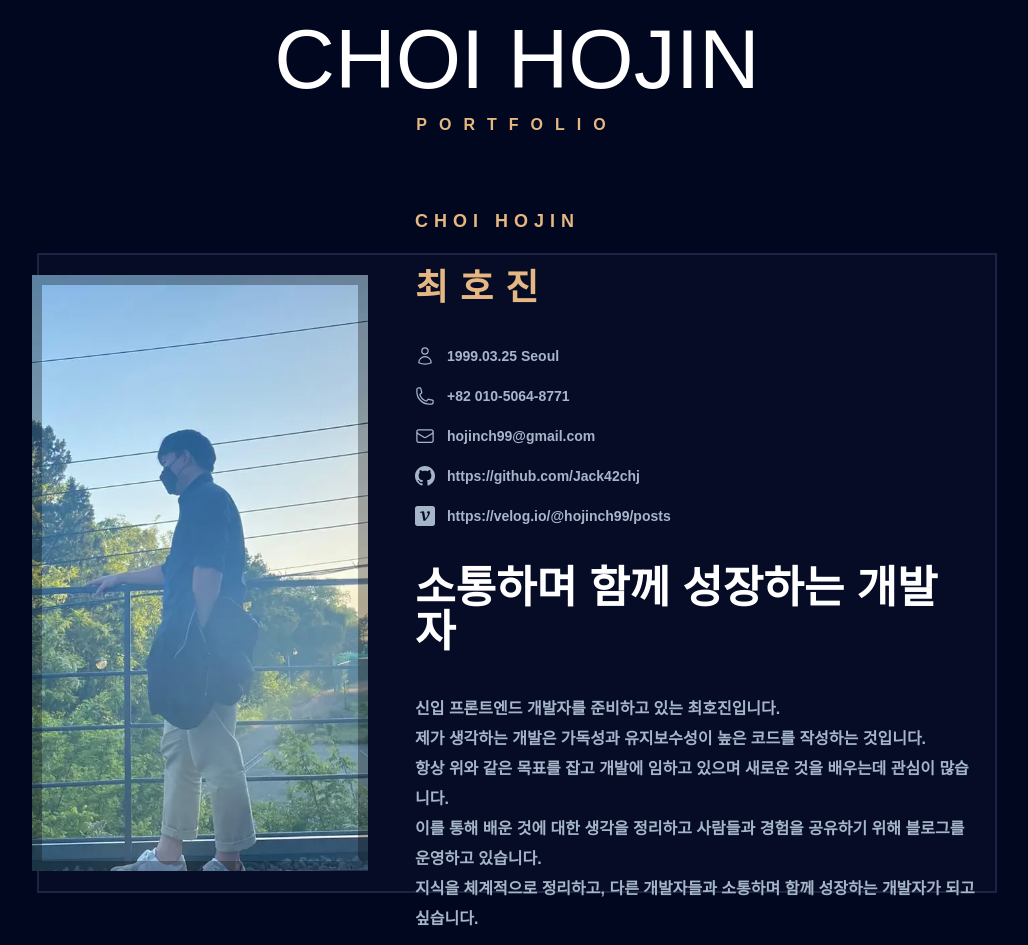
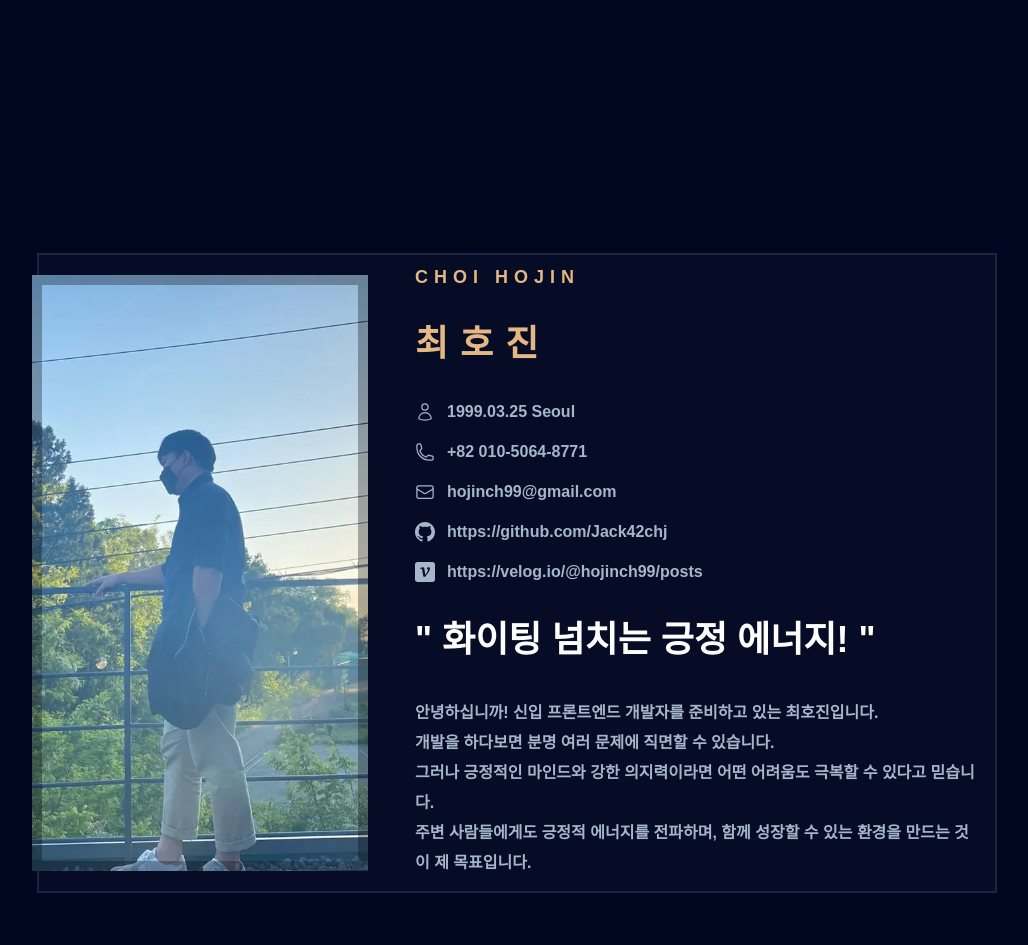
Before and after one commit to Jack42chj/react-pf, a React (Vite) app: page / in a window 1280 px wide. Shown: the part 627-1572 px from the top of the page, without its empty margins (123-1151 px from the left). Built offline with nearby package versions, Linux system fonts and the light colour scheme; no server answers.

Commit message:
Design Change

```diff
--- a/src/components/ProjectBox.tsx
+++ b/src/components/ProjectBox.tsx
@@ -56,6 +56,16 @@ const Triangle = styled.div`
     transition: opacity 1s;
 `;
 
+const Circle = styled.div`
+    position: absolute;
+    top: 63%;
+    transition: opacity 1s;
+    width: 6px;
+    height: 6px;
+    border-radius: 100%;
+    background-color: #8798d4;
+`;
+
 const Wrapper = styled.div`
     cursor: pointer;
     position: relative;
@@ -82,7 +92,7 @@ const Wrapper = styled.div`
             transition: 1s;
         }
     }
-    &:hover ${Logo}, &:hover ${Triangle} {
+    &:hover ${Logo}, &:hover ${Triangle}, &:hover ${Circle} {
         opacity: 0;
     }
     &:hover ${Picture} {
@@ -102,6 +112,7 @@ const ProjectBox: React.FC<{ name: string; num: number }> = ({ name, num }) => {
                     height="24px"
                 />
             </Triangle>
+            <Circle />
             <Logo $link={name.toLowerCase()} />
             <Picture $link={name.toLowerCase()} />
             <Item className="project">{name}</Item>
--- a/src/components/ProjectContent.tsx
+++ b/src/components/ProjectContent.tsx
@@ -11,6 +11,7 @@ interface ListProps {
     v_link: string;
     web_link: string;
     img: string;
+    colour: string;
 }
 
 const Image = styled.div<{ $link: string }>`
@@ -42,15 +43,17 @@ const DescWrapper = styled.div`
     }
 `;
 
+const Title = styled.div<{ $color: string }>`
+    font-weight: bold;
+    font-size: 36px;
+    letter-spacing: 8px;
+    color: ${(props) => props.$color};
+    @media (max-width: 1025px) {
+        font-size: 24px;
+    }
+`;
+
 const Text = styled.div`
-    &.title {
-        font-weight: bold;
-        font-size: 36px;
-        letter-spacing: 8px;
-        @media (max-width: 1025px) {
-            font-size: 24px;
-        }
-    }
     &.subtitle {
         font-size: 24px;
         font-weight: bold;
@@ -59,7 +62,7 @@ const Text = styled.div`
         }
     }
     &.spec {
-        font-size: 14px;
+        font-size: 16px;
         font-weight: bold;
     }
     &.desc {
@@ -117,7 +120,7 @@ const ProjectContent: React.FC<{ list: ListProps; title: string }> = ({
         <>
             <Image $link={list.img} />
             <DescWrapper>
-                <Text className="title">{title}</Text>
+                <Title $color={list.colour}>{title}</Title>
                 <Text className="spec">{list.desc}</Text>
                 <Text className="desc">{list.date}</Text>
                 <Text className="desc">{list.role}</Text>
--- a/src/components/Swiper.tsx
+++ b/src/components/Swiper.tsx
@@ -10,7 +10,24 @@ import styled from "styled-components";
 const CustomSwiper = styled(Swiper)`
     .swiper-button-next,
     .swiper-button-prev {
-        display: none;
+        display: flex;
+        color: #fff;
+        top: 25%;
+        opacity: 1;
+        height: 50px;
+        width: 50px;
+        border-radius: 50px;
+    }
+    .swiper-button-prev {
+        left: 0px;
+    }
+    .swiper-button-next {
+        right: 0px;
+    }
+    .swiper-button-prev:after,
+    .swiper-button-next:after {
+        font-size: 1.1rem !important;
+        font-weight: 600 !important;
     }
     .swiper-pagination {
         bottom: 25%;
--- a/src/pages/About.tsx
+++ b/src/pages/About.tsx
@@ -83,7 +83,7 @@ const Text = styled.div`
     }
     &.title {
         color: #fff;
-        font-size: 44px;
+        font-size: 36px;
         @media (max-width: 1025px) {
             font-size: 24px;
         }
@@ -99,10 +99,13 @@ const Text = styled.div`
     &.info {
         font-weight: bold;
         color: #a6b6c9;
-        font-size: 14px;
+        font-size: 16px;
         display: flex;
         align-items: center;
         gap: 12px;
+        @media (max-width: 1025px) {
+            font-size: 14px;
+        }
     }
 `;
 
@@ -170,21 +173,20 @@ const About = () => {
                             https://velog.io/@hojinch99/posts
                         </Text>
                     </InfoWrapper>
-                    <Text className="title">소통하며 함께 성장하는 개발자</Text>
+                    <Text className="title">
+                        " 화이팅 넘치는 긍정 에너지! "
+                    </Text>
                     <Text className="desc">
-                        신입 프론트엔드 개발자를 준비하고 있는 최호진입니다.
+                        안녕하십니까! 신입 프론트엔드 개발자를 준비하고 있는
+                        최호진입니다.
                         <br />
-                        제가 생각하는 개발은 가독성과 유지보수성이 높은 코드를
-                        작성하는 것입니다.
+                        개발을 하다보면 분명 여러 문제에 직면할 수 있습니다.
                         <br />
-                        항상 위와 같은 목표를 잡고 개발에 임하고 있으며 새로운
-                        것을 배우는데 관심이 많습니다.
+                        그러나 긍정적인 마인드와 강한 의지력이라면 어떤 어려움도
+                        극복할 수 있다고 믿습니다.
                         <br />
-                        이를 통해 배운 것에 대한 생각을 정리하고 사람들과 경험을
-                        공유하기 위해 블로그를 운영하고 있습니다.
-                        <br />
-                        지식을 체계적으로 정리하고, 다른 개발자들과 소통하며
-                        함께 성장하는 개발자가 되고싶습니다.
+                        주변 사람들에게도 긍정적 에너지를 전파하며, 함께 성장할
+                        수 있는 환경을 만드는 것이 제 목표입니다.
                     </Text>
                 </DescWrapper>
             </Container>
--- a/src/pages/Home.tsx
+++ b/src/pages/Home.tsx
@@ -17,9 +17,9 @@ const TextWrapper = styled.div`
     justify-content: center;
     align-items: center;
     left: 50%;
-    transform: translateX(-50%);
+    transform: translate(-50%, -50%);
     width: 100%;
-    bottom: 5%;
+    top: 50%;
     gap: 16px;
 `;
 
@@ -28,7 +28,7 @@ const Text = styled.div`
     &.job {
         line-height: 18px;
         color: #ffffff;
-        font-size: 18px;
+        font-size: 24px;
         letter-spacing: 16px;
         font-weight: bold;
         @media (max-width: 1025px) {
@@ -37,14 +37,14 @@ const Text = styled.div`
     }
     &.name {
         color: #ffffff;
-        font-size: 84px;
+        font-size: 128px;
         @media (max-width: 1025px) {
             font-size: 52px;
         }
     }
     &.desc {
         color: #e4b783;
-        font-size: 16px;
+        font-size: 24px;
         letter-spacing: 12px;
         font-weight: bold;
     }
@@ -53,7 +53,7 @@ const Text = styled.div`
 const Home = () => {
     return (
         <Wrapper>
-            <Header />
+            {/* <Header /> */}
             <TextWrapper>
                 <Text className="job">FRONTEND DEVELOPER</Text>
                 <Text className="name">CHOI HOJIN</Text>
```
